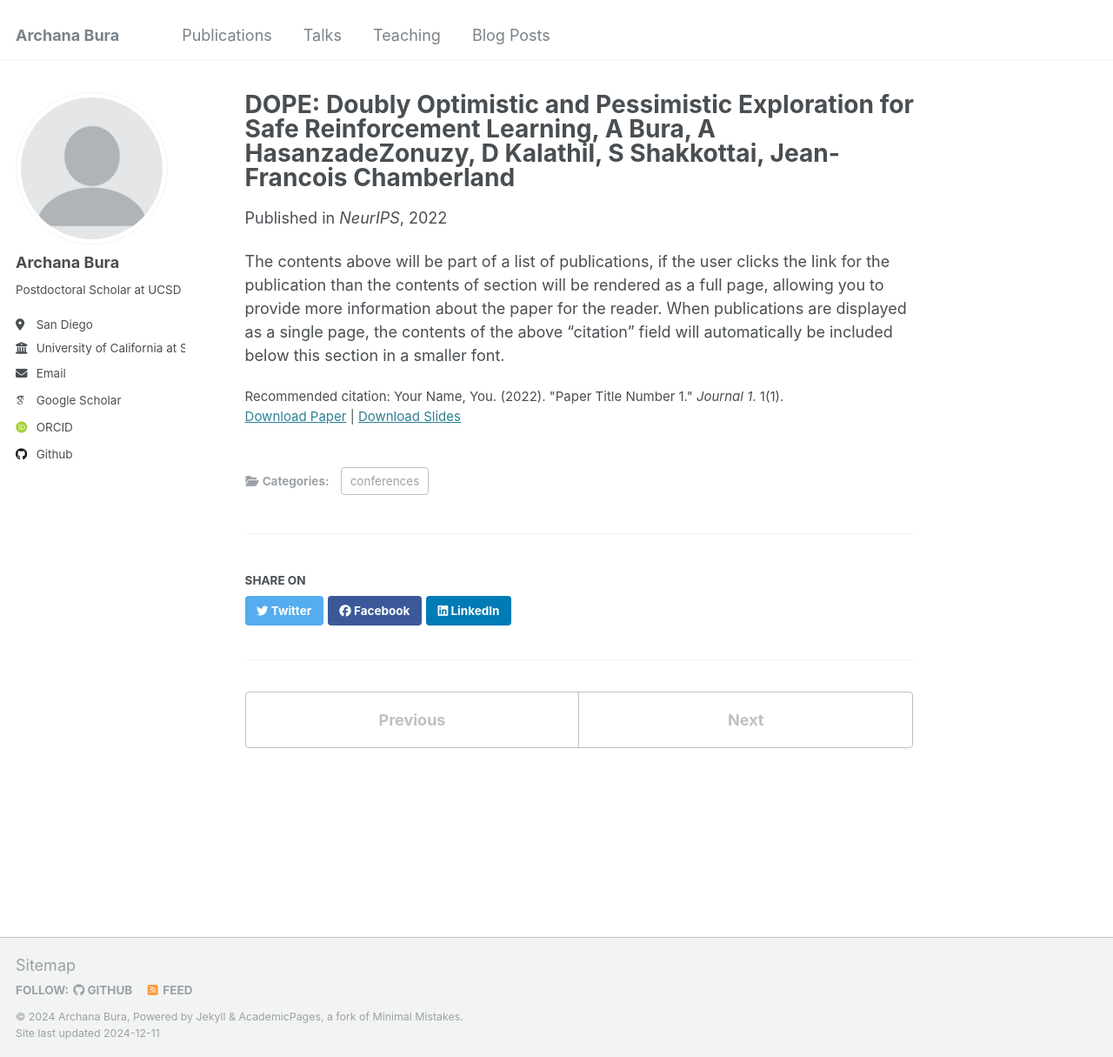
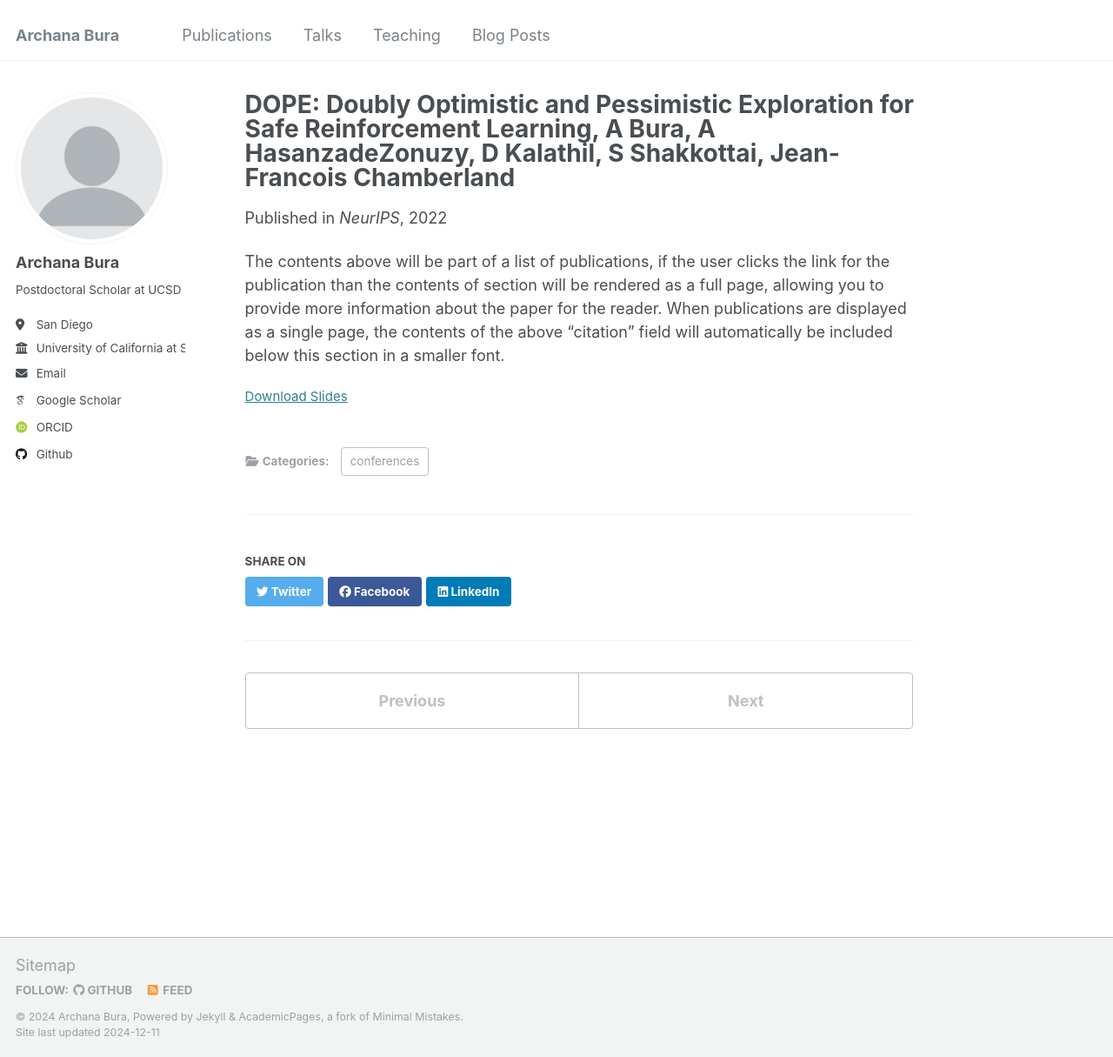
Before and after one commit to archanabura/archanabura.github.io, a Jekyll site: the page built from _publications/DOPENeurIPS.md, in a window 1280 px wide and 1215 px high. Shown: the whole window at 87% size. Built offline with Jekyll 4.4.1, drawn with Linux system fonts in a browser that asks for light colours; some web fonts are replaced; part of the change alters nothing that is shown.

Commit message:
Update DOPENeurIPS.md

```diff
--- a/_publications/DOPENeurIPS.md
+++ b/_publications/DOPENeurIPS.md
@@ -8,7 +8,7 @@ date: 2022-12-01
 venue: NeurIPS
 slidesurl: 'http://archanabura.github.io/files/slides1.pdf'
 paperurl: 'http://archanabura.github.io/files/paper1.pdf'
-citation: 'Your Name, You. (2022). &quot;Paper Title Number 1.&quot; <i>Journal 1</i>. 1(1).'
+#citation: 'Your Name, You. (2022). &quot;Paper Title Number 1.&quot; <i>Journal 1</i>. 1(1).'
 ---
 
 The contents above will be part of a list of publications, if the user clicks the link for the publication than the contents of section will be rendered as a full page, allowing you to provide more information about the paper for the reader. When publications are displayed as a single page, the contents of the above "citation" field will automatically be included below this section in a smaller font.
```
